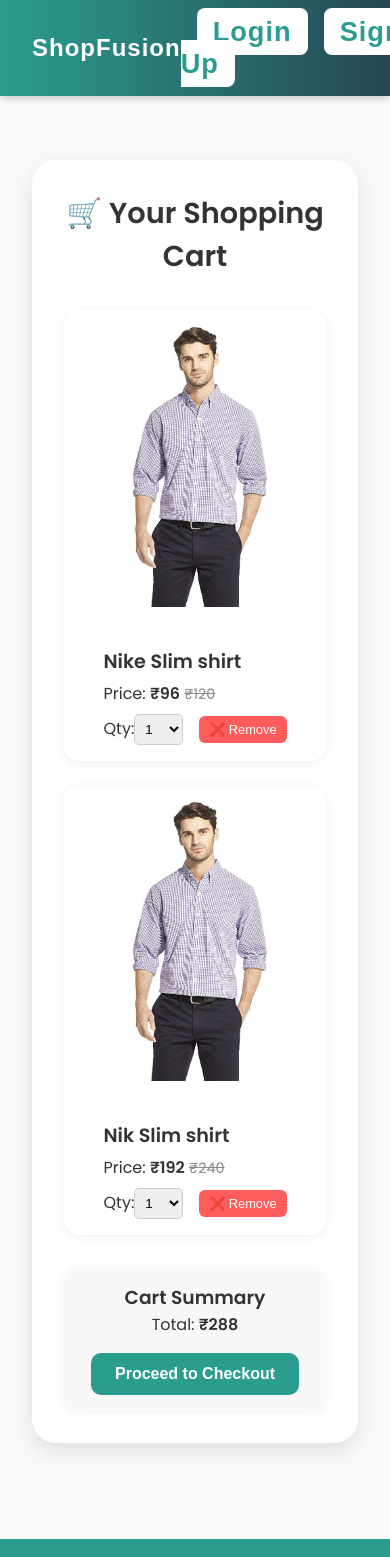
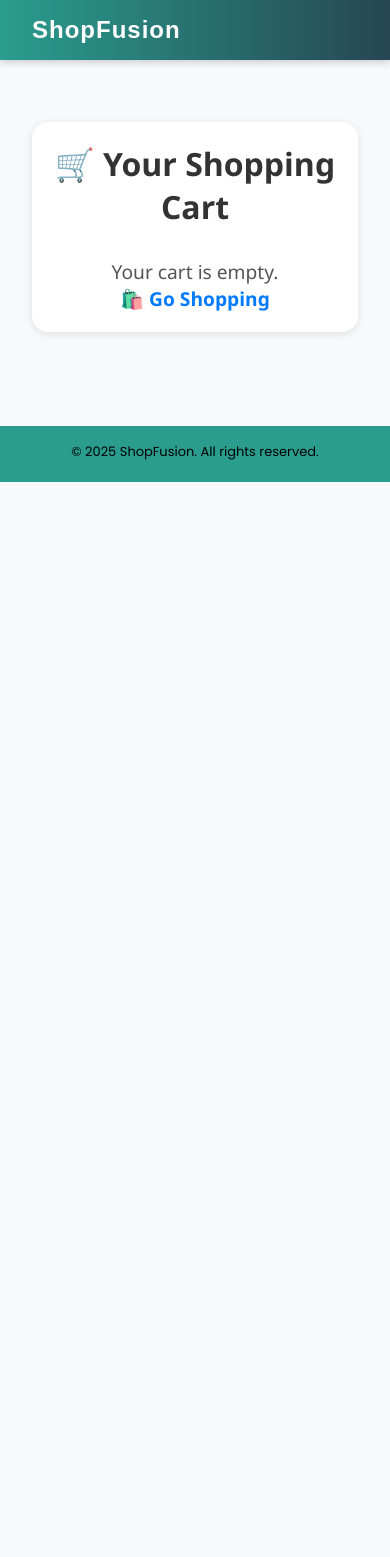
Before and after one commit to Chintal77/EcomWebsiteMern, a React (Create React App) app in the folder frontend/: page /cart in a window 390 px wide. Shown: the top 1557 px of the page. After the commit the page ends 844 px from the top, so only its background shows below. Built offline with nearby package versions, Linux system fonts and the light colour scheme.

Commit message:
cartscreen UI with empty cart functionality !!

```diff
--- a/frontend/src/App.js
+++ b/frontend/src/App.js
@@ -1,6 +1,7 @@
 import './App.css';
 import data from './data';
 import { BrowserRouter, Link, Route, Routes } from 'react-router-dom';
+import { useState } from 'react';
 import HomeScreen from './screens/HomeScreen';
 import ProductScreen from './screens/ProductScreen';
 import LoginScreen from './screens/LoginScreen';
@@ -8,6 +9,8 @@ import SignupScreen from './screens/SignupScreen';
 import CartScreen from './screens/CartScreen';
 
 function App() {
+  const [cartItems, setCartItems] = useState({}); // 🔁 shared cart state
+
   return (
     <BrowserRouter>
       <div>
@@ -15,30 +18,32 @@ function App() {
           <Link to="/" className="logo">
             ShopFusion
           </Link>
-          <div className="auth-buttons">
-            <Link to="/login" className="btn">
-              Login
-            </Link>
-            <Link to="/signup" className="btn">
-              Sign Up
-            </Link>
-          </div>
         </header>
 
         <main>
           <Routes>
-            <Route path="/" element={<HomeScreen />} />
+            <Route
+              path="/"
+              element={
+                <HomeScreen cartItems={cartItems} setCartItems={setCartItems} />
+              }
+            />
             <Route path="/products/:slug" element={<ProductScreen />} />
             <Route path="/login" element={<LoginScreen />} />
             <Route path="/signup" element={<SignupScreen />} />
-            <Route path="/cart" element={<CartScreen />} />
+            <Route
+              path="/cart"
+              element={
+                <CartScreen cartItems={cartItems} setCartItems={setCartItems} />
+              }
+            />
           </Routes>
         </main>
+
+        <footer className="footer">
+          &copy; {new Date().getFullYear()} ShopFusion. All rights reserved.
+        </footer>
       </div>
-
-      <footer className="footer">
-        &copy; {new Date().getFullYear()} ShopFusion. All rights reserved.
-      </footer>
     </BrowserRouter>
   );
 }
--- a/frontend/src/CartScreen.css
+++ b/frontend/src/CartScreen.css
@@ -1,185 +1,99 @@
-.cart-glass {
+.cart-container {
   max-width: 1000px;
-  margin: 2rem auto;
-  background: rgba(255, 255, 255, 0.75);
-  padding: 2rem;
-  border-radius: 1.5rem;
-  backdrop-filter: blur(8px);
-  box-shadow: 0 8px 20px rgba(0, 0, 0, 0.1);
+  margin: 30px auto;
+  padding: 20px;
+  font-family: 'Segoe UI', sans-serif;
 }
 
-.cart-title {
-  font-size: 1.8rem;
+.cart-heading {
   text-align: center;
-  margin-bottom: 2rem;
+  font-size: 2rem;
+  margin-bottom: 30px;
   color: #333;
 }
 
 .cart-empty {
   text-align: center;
-  font-size: 1rem;
+  font-size: 1.2rem;
+  color: #555;
 }
 
-.shop-link {
-  color: #2a9d8f;
+.cart-link {
+  color: #007bff;
+  text-decoration: none;
   font-weight: bold;
 }
 
-.cart-list {
+.cart-items {
   display: flex;
   flex-direction: column;
-  gap: 1.5rem;
+  gap: 20px;
 }
 
-.cart-card {
+.cart-item-card {
   display: flex;
-  background: #ffffffea;
-  border-radius: 1rem;
-  box-shadow: 0 2px 10px rgba(0, 0, 0, 0.06);
-  overflow: hidden;
-  padding: 1rem;
-  align-items: center;
+  gap: 20px;
+  background: #f8f8f8;
+  border-radius: 12px;
+  padding: 15px;
+  box-shadow: 0 4px 10px rgba(0, 0, 0, 0.05);
 }
 
-.cart-thumb {
+.cart-item-img {
   width: 120px;
   height: 120px;
   object-fit: contain;
-  border-radius: 0.5rem;
-  background: #f9f9f9;
+  border-radius: 8px;
 }
 
-.cart-info {
-  flex: 1;
-  margin-left: 1.5rem;
-}
-
-.cart-info h3 {
-  margin-bottom: 0.3rem;
-  font-size: 1.2rem;
-}
-
-.strike {
-  text-decoration: line-through;
-  color: #888;
-  font-size: 0.9rem;
-}
-
-.cart-qty-remove {
-  display: flex;
-  align-items: center;
-  gap: 1rem;
-  margin-top: 0.5rem;
-}
-
-.cart-qty-remove select {
-  padding: 6px;
-  border-radius: 5px;
-  border: 1px solid #ccc;
-}
-
-.btn-remove {
-  background-color: #f44336;
-  color: white;
-  padding: 6px 12px;
-  border: none;
-  border-radius: 6px;
-  font-size: 0.9rem;
-  cursor: pointer;
-  transition: 0.2s ease;
-}
-
-.btn-remove:hover {
-  background-color: #d32f2f;
-}
-
-.cart-summary-glass {
-  margin-top: 2rem;
-  padding: 1rem;
-  background: #f8f8f8;
-  border-radius: 1rem;
-  text-align: right;
-  box-shadow: 0 2px 8px rgba(0, 0, 0, 0.05);
-}
-
-.btn-checkout {
-  background-color: #2a9d8f;
-  color: white;
-  padding: 12px 24px;
-  font-size: 1rem;
-  font-weight: bold;
-  border: none;
-  border-radius: 10px;
-  cursor: pointer;
-  margin-top: 1rem;
-  transition: 0.3s ease;
-}
-
-.btn-checkout:hover {
-  background-color: #238b7e;
-}
-
-@media (max-width: 768px) {
-  .cart-card {
-    flex-direction: column;
-    align-items: flex-start;
-  }
-
-  .cart-thumb {
-    width: 100%;
-    height: auto;
-  }
-
-  .cart-info {
-    margin-left: 0;
-    margin-top: 1rem;
-  }
-
-  .cart-summary-glass {
-    text-align: center;
-  }
-}
-
-.cart-img-wrapper {
-  display: flex;
-  flex-direction: column;
-  align-items: center;
-  gap: 0.5rem;
-  min-width: 120px;
-}
-
-.cart-card {
-  display: flex;
-  gap: 1.5rem;
-  align-items: center;
-}
-
-.cart-info {
+.cart-item-details {
   flex: 1;
 }
 
-.cart-qty-row {
-  margin-top: 0.5rem;
+.cart-item-details h3 {
+  margin-top: 0;
+  margin-bottom: 10px;
+  color: #222;
 }
 
-.cart-qty-row select {
-  margin-left: 10px;
-  padding: 6px;
-  border-radius: 5px;
-  border: 1px solid #ccc;
+.cart-summary {
+  margin-top: 30px;
+  text-align: right;
+  font-size: 1.3rem;
+  color: #222;
 }
 
-.btn-remove {
-  background-color: #ff5c5c;
+.checkout-btn {
+  margin-top: 10px;
+  padding: 12px 24px;
+  background: #28a745;
   color: white;
+  font-size: 1rem;
   border: none;
-  padding: 6px 10px;
-  border-radius: 6px;
-  font-size: 0.8rem;
+  border-radius: 8px;
   cursor: pointer;
-  transition: 0.2s ease-in-out;
+  transition: background 0.3s ease;
 }
 
-.btn-remove:hover {
-  background-color: #e53935;
+.checkout-btn:hover {
+  background: #218838;
 }
+
+.cart-actions {
+  display: flex;
+  gap: 1rem;
+  margin-top: 1rem;
+}
+
+.empty-btn {
+  background-color: #ff4d4d;
+  color: white;
+  padding: 0.6rem 1.2rem;
+  border: none;
+  border-radius: 8px;
+  cursor: pointer;
+}
+
+.empty-btn:hover {
+  background-color: #e60000;
+}
--- a/frontend/src/HomeScreen.css
+++ b/frontend/src/HomeScreen.css
@@ -149,3 +149,21 @@ html {
   color: #666;
   padding: 2rem;
 }
+
+.cart-indicator {
+  position: fixed;
+  top: 10px;
+  right: 20px;
+  font-size: 24px;
+  background: white;
+  padding: 5px 10px;
+  border-radius: 30px;
+  box-shadow: 0 0 5px #aaa;
+  z-index: 999;
+}
+
+.cart-count {
+  font-weight: bold;
+  color: #2a9d8f;
+  margin-left: 8px;
+}
--- a/frontend/src/screens/CartScreen.js
+++ b/frontend/src/screens/CartScreen.js
@@ -1,105 +1,83 @@
+import { Link } from 'react-router-dom';
+import data from '../data';
 import '../CartScreen.css';
-import data from '../data';
-import { useState } from 'react';
-import { Link } from 'react-router-dom';
 
-function CartScreen() {
-  const [cartItems, setCartItems] = useState(data.products.slice(0, 2)); // simulate 2 items
-  const [quantities, setQuantities] = useState(
-    data.products.slice(0, 2).reduce((acc, product) => {
-      acc[product.slug] = 1;
-      return acc;
-    }, {})
+function CartScreen({ cartItems, setCartItems }) {
+  const cartProductSlugs = Object.keys(cartItems);
+
+  const productsInCart = data.products.filter((product) =>
+    cartProductSlugs.includes(product.slug)
   );
 
-  const handleQuantityChange = (slug, newQty) => {
-    setQuantities({ ...quantities, [slug]: Number(newQty) });
+  const cartIsEmpty = productsInCart.length === 0;
+
+  const totalAmount = productsInCart.reduce((acc, product) => {
+    const quantity = cartItems[product.slug];
+    return acc + product.price * quantity;
+  }, 0);
+
+  const handleEmptyCart = () => {
+    if (window.confirm('Are you sure you want to empty the cart?')) {
+      setCartItems({});
+    }
   };
 
-  const removeFromCart = (slug) => {
-    setCartItems(cartItems.filter((item) => item.slug !== slug));
-    const updatedQuantities = { ...quantities };
-    delete updatedQuantities[slug];
-    setQuantities(updatedQuantities);
-  };
+  return (
+    <div className="cart-container">
+      <h2 className="cart-heading">🛒 Your Shopping Cart</h2>
 
-  const total = cartItems.reduce((sum, item) => {
-    const discount = item.price * 0.2;
-    const finalPrice = item.price - discount;
-    return sum + finalPrice * quantities[item.slug];
-  }, 0);
-
-  return (
-    <section className="cart-glass">
-      <h2 className="cart-title">🛒 Your Shopping Cart</h2>
-
-      {cartItems.length === 0 ? (
-        <p className="cart-empty">
-          Your cart is empty.{' '}
-          <Link to="/" className="shop-link">
-            Go shopping!
+      {cartIsEmpty ? (
+        <div className="cart-empty">
+          <p>Your cart is empty.</p>
+          <Link to="/" className="cart-link">
+            🛍️ Go Shopping
           </Link>
-        </p>
+        </div>
       ) : (
         <>
-          <div className="cart-list">
-            {cartItems.map((item) => {
-              const discount = item.price * 0.2;
-              const finalPrice = item.price - discount;
+          <div className="cart-items">
+            {productsInCart.map((product) => {
+              const quantity = cartItems[product.slug];
+              const subtotal = product.price * quantity;
+
               return (
-                <div key={item.slug} className="cart-card">
+                <div className="cart-item-card" key={product.slug}>
                   <img
-                    src={item.image}
-                    alt={item.name}
-                    className="cart-thumb"
+                    src={product.image}
+                    alt={product.name}
+                    className="cart-item-img"
                   />
-                  <div className="cart-info">
-                    <h3>{item.name}</h3>
+                  <div className="cart-item-details">
+                    <h3>{product.name}</h3>
                     <p>
-                      Price: <strong>₹{finalPrice.toLocaleString()}</strong>{' '}
-                      <span className="strike">
-                        ₹{item.price.toLocaleString()}
-                      </span>
+                      <strong>Price:</strong> ₹
+                      {product.price.toLocaleString('en-IN')}
                     </p>
-                    <div className="cart-qty-remove">
-                      <label>
-                        Qty:
-                        <select
-                          value={quantities[item.slug]}
-                          onChange={(e) =>
-                            handleQuantityChange(item.slug, e.target.value)
-                          }
-                        >
-                          {[...Array(10).keys()].map((x) => (
-                            <option key={x + 1} value={x + 1}>
-                              {x + 1}
-                            </option>
-                          ))}
-                        </select>
-                      </label>
-                      <button
-                        className="btn-remove"
-                        onClick={() => removeFromCart(item.slug)}
-                      >
-                        ❌ Remove
-                      </button>
-                    </div>
+                    <p>
+                      <strong>Quantity:</strong> {quantity}
+                    </p>
+                    <p>
+                      <strong>Subtotal:</strong> ₹
+                      {subtotal.toLocaleString('en-IN')}
+                    </p>
                   </div>
                 </div>
               );
             })}
           </div>
 
-          <div className="cart-summary-glass">
-            <h3>Cart Summary</h3>
-            <p>
-              Total: <strong>₹{total.toLocaleString()}</strong>
-            </p>
-            <button className="btn-checkout">Proceed to Checkout</button>
+          <div className="cart-summary">
+            <h3>Total: ₹{totalAmount.toLocaleString('en-IN')}</h3>
+            <div className="cart-actions">
+              <button className="checkout-btn">Proceed to Checkout</button>
+              <button className="empty-btn" onClick={handleEmptyCart}>
+                🗑️ Empty Cart
+              </button>
+            </div>
           </div>
         </>
       )}
-    </section>
+    </div>
   );
 }
 
```
Also changed, not shown: frontend/src/screens/HomeScreen.js (+26 -5 lines).
